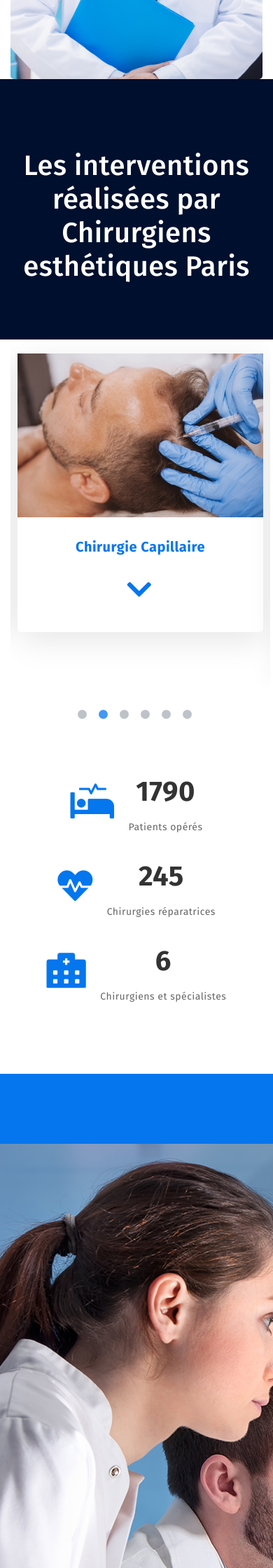
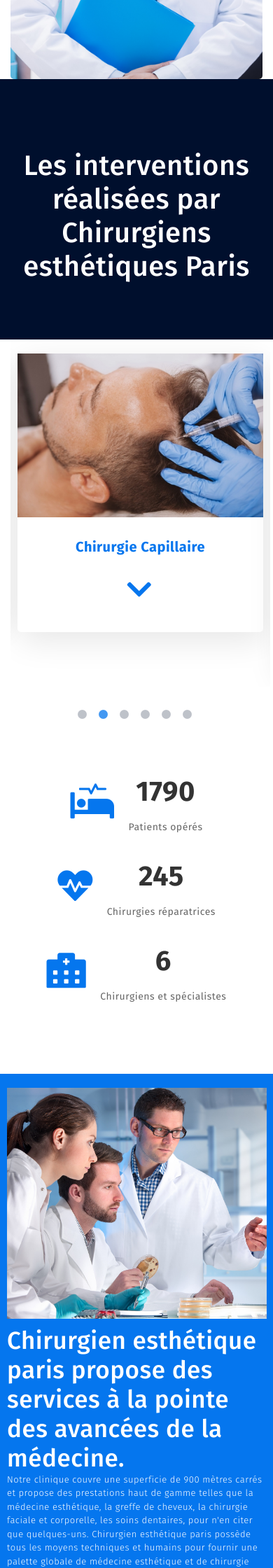
Before and after one commit to ejezie/chirurgienesthetique-paris, a Jekyll site: the page built from src/accueil.html, in a window 390 px wide. Shown: the part 4160-6400 px from the top of the page at 70% size. Built offline with Jekyll 4.4.1, drawn with Linux system fonts in a browser that asks for light colours.

Commit message:
updating styles

```diff
--- a/src/assets/css/style.scss
+++ b/src/assets/css/style.scss
@@ -251,7 +251,7 @@ body {
 
 .featured {
   background-color: transparent;
-  margin-top: -7rem !important;
+  margin-top: -5rem !important;
   z-index: 1000 !important;
   margin-left: -20rem !important;
   overflow-x: hidden !important;
@@ -1052,47 +1052,51 @@ body {
 
 .space {
   // background-image: url("{{site.baseurl}}/assets/img/space/bg.png");
-  padding-top: 10rem;
+  padding: 2rem 0;
   background-color: var(--color-primary) !important;
   position: relative;
   width: 100vw;
 
-  // &::before {
-  //   content: "";
-  //   position: absolute;
-  //   top: 0px;
-  //   width: 28%;
-  //   height: 100%;
-  //   background-position: center center;
-  //   left: 0px;
-  //   background-color: #ffffff;
-  //   width: 19.4%;
-
-  //   @media only screen and (max-width: 1200px) {
-  //     position: relative;
-  //     width: 100%;
-  //     background: var(--color-primary);
-  //   }
-  // }
-
-  &_image {
-    &-img {
-      width: 100vw;
+  &::before {
+    content: "";
+    position: absolute;
+    top: 0px;
+    width: 28%;
+    height: 100%;
+    background-position: center center;
+    left: 0px;
+    background-color: #ffffff;
+    width: 19.4%;
+
+    @media only screen and (max-width: 1200px) {
+      position: relative;
+      width: 100%;
+      background: var(--color-primary);
+    }
+  }
+.content-wrap{
+  display: flex;
+  @media (max-width: 960px){
+    flex-direction: column;
+  }
+  .image {
+    .img {
+      width: 48vw;
       object-fit: cover;
-
-    }
-  }
-
-  &_content {
-    width: 70% !important;
-
-    @media only screen and (max-width: 1200px) {
-      width: 100% !important;
-      text-align: center;
-      margin-top: 2rem;
-    }
-
-    &-head {
+      margin: 0 1rem;
+      @media (max-width: 960px){
+        width: 90vw;
+      }
+      @media (max-width: 400px){
+        width: 95vw;
+      }
+    }
+  }
+
+  .text-wrap{
+    .content {
+      padding: 1rem;
+      .head {
         font-family: "Fira Sans", sans-serif;
         font-weight: 500;
         margin-top: 0px;
@@ -1101,14 +1105,15 @@ body {
         font-size: 3.5rem;
       }
 
-    &-p {
-      font-family: "Fira Sans", sans-serif;
-      font-style: normal;
-      font-size: 2rem;
+      .prg {
+        font-family: "Fira Sans", sans-serif;
+        font-style: normal;
+        font-size: 1.3rem;
         font-weight: 300;
         color: #fff !important;
         margin-top: 0;
         margin-bottom: 1rem;
+      }
     }
   }
 
@@ -1160,6 +1165,8 @@ body {
       }
     }
   }
+}
+
 }
 
 .team {
```
Lines whose indentation alone changed are shown as unchanged.
